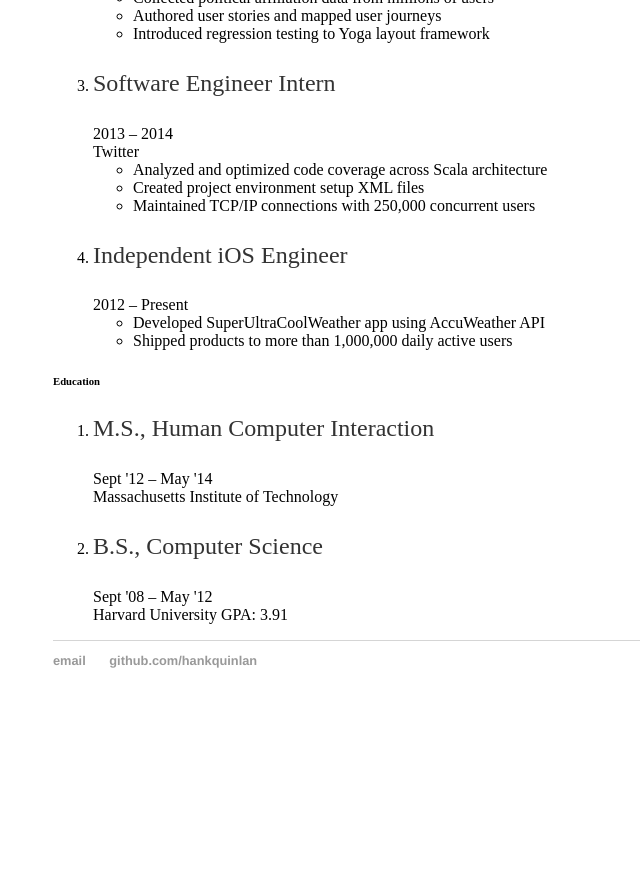
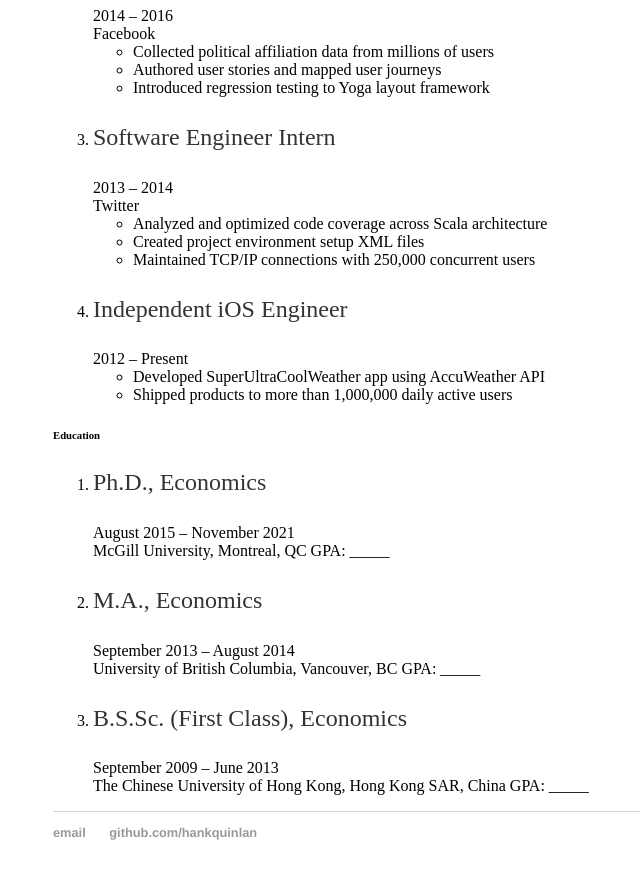
Before and after one commit to abookcanada/abookcanada.github.io, a Jekyll site: the page built from cv/index.html, in a window 1280 px wide and 900 px high, scrolled down 2758 px. Shown: the top 879 px of the window, without its empty margins (139-779 px from the left). Built offline with Jekyll 4.4.1, drawn with Linux system fonts in a browser that asks for light colours; before the commit the page ends 3486 px from its top, so only the background shows below that; some of the changed text lies outside the part shown.

Commit message:
Update index.html

```diff
--- a/cv/index.html
+++ b/cv/index.html
@@ -48,6 +48,8 @@
                             </li>
                         </ul>
                     </section>
+
+
                   <section class="skills">
                         <h6>Skills</h6>
                         <ul>
@@ -58,6 +60,8 @@
                             <li><span>A/B Testing</span></li>
                         </ul>
                     </section>
+
+
                     <section class="skills">
                         <h6>Technologies</h6>
                         <ul>
@@ -69,24 +73,29 @@
                             <li><span>React</span></li>
                         </ul>
                     </section>
+
+
                     <section class="references">
                         <h6>References</h6>
                         <address>
                             Jane Doe<br>
                             Alphabet Inc.<br>
-                            (413) 025-1900
-                            jane@janedoe.site
+                            (413) 025-1900<br>
+                            jane@janedoe.site<br>
                         </address>
+                      <br>
                         <address>
                             Luke O'Connor<br>
                             Facebook<br>
-                            (413) 125-1400
-                            luke@facebook.site
+                            (413) 125-1400<br>
+                            luke@facebook.site<br>
                         </address>
                         <p>Typeset in HTML &amp; CSS<br>
                         See <a href="https://git.io/f4dXp">git.io/f4dXp</a></p>
                     </section>
                 </aside>
+
+
               <section>
                     <header class="name" aria-label="Joe Smith">
                         <a href="https://joesmith.site">
@@ -160,31 +169,45 @@
                                 </li>
                             </ol>
                         </section>
+
+
                         <section class="education">
                             <h6>Education</h6>
                             <ol>
                                 <li>
                                     <div>
-                                        <p class="sanserif">M.S., Human Computer Interaction</p>
-                                        <time>Sept '12 – May '14</time>
+                                        <p class="sanserif">Ph.D., Economics</p>
+                                        <time>August 2015 – November 2021</time>
                                     </div>
                                     <div>
-                                        <span>Massachusetts Institute of Technology</span>
-                                        <span></span>
+                                        <span>McGill University, Montreal, QC</span>
+                                        <span>GPA: _____</span>
                                     </div>
                                 </li>
                                 <li>
                                     <div>
-                                        <p class="sanserif">B.S., Computer Science</p>
-                                        <time>Sept '08 – May '12</time>
+                                        <p class="sanserif">M.A., Economics</p>
+                                        <time>September 2013 – August 2014</time>
                                     </div>
                                     <div>
-                                        <span>Harvard University</span>
-                                        <span>GPA: 3.91</span>
+                                        <span>University of British Columbia, Vancouver, BC</span>
+                                        <span>GPA: _____</span>
+                                    </div>
+                                </li>
+                                <li>
+                                    <div>
+                                        <p class="sanserif">B.S.Sc. (First Class), Economics</p>
+                                        <time>September 2009 – June 2013</time>
+                                    </div>
+                                    <div>
+                                        <span>The Chinese University of Hong Kong, Hong Kong SAR, China</span>
+                                        <span>GPA: _____</span>
                                     </div>
                                 </li>
                             </ol>
                         </section>
+
+
                     </section>
                 </section>
             </section>
```
